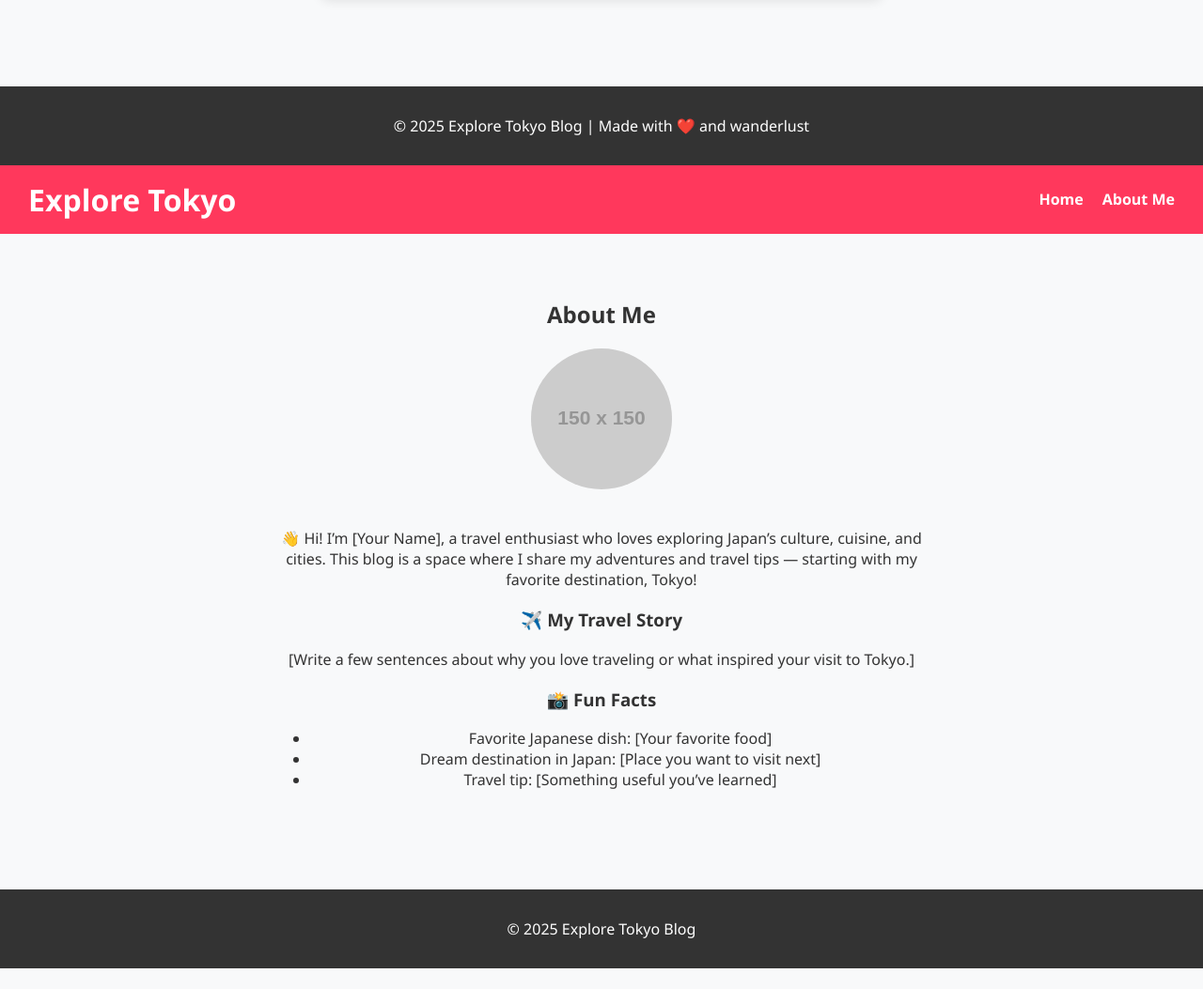
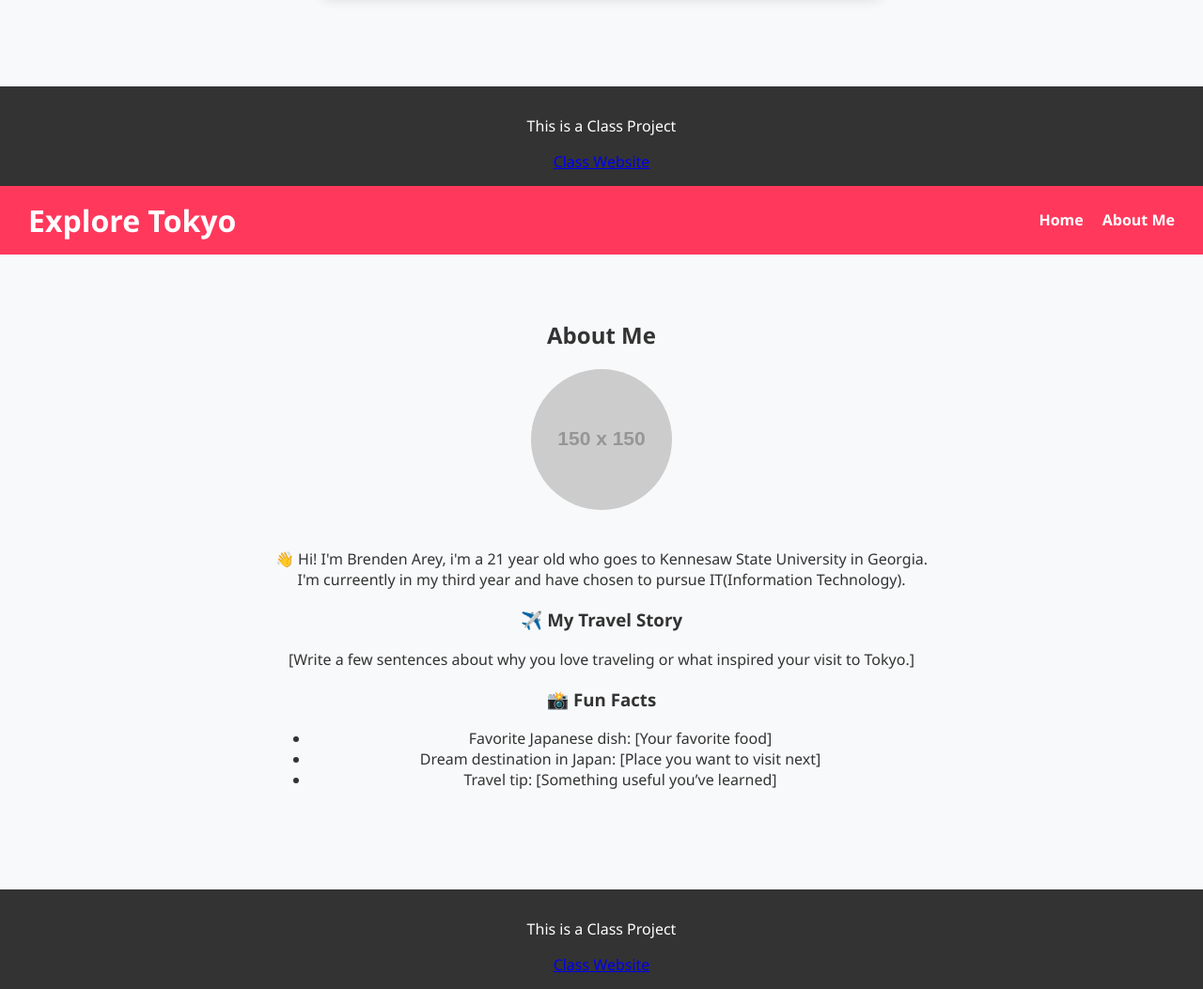
Before and after one commit to BrendenArey04/Tokyo-Blog, a plain HTML site: page index.html in a window 1280 px wide. Shown: the part 2689-3742 px from the top of the page at 94% size. Before the commit the page ends 3720 px from the top, so only its background shows below. Drawn offline with Linux system fonts and the light colour scheme; placeholder pictures from the web are drawn by us.

Commit message:
Update index.html

```diff
--- a/index.html
+++ b/index.html
@@ -66,9 +66,9 @@
 
   <!-- Footer -->
   <footer>
-    <p>© 2025 Explore Tokyo Blog | Made with ❤️ and wanderlust</p>
+    <p>This is a Class Project</p>
+     <a href="https://kennesaw.view.usg.edu/d2l/home/3684194" target="_blank">Class Website</a>
   </footer>
-
 </body>
 </html>
 
@@ -97,8 +97,8 @@
   <!-- About Me Section -->
   <section class="about">
     <h2>About Me</h2>
-    <img src="https://via.placeholder.com/150" alt="Your Photo">
-    <p>👋 Hi! I’m [Your Name], a travel enthusiast who loves exploring Japan’s culture, cuisine, and cities. This blog is a space where I share my adventures and travel tips — starting with my favorite destination, Tokyo!</p>
+    <img src="https://via.placeholder.com/150" alt="Brenden Arey">
+    <p>👋 Hi! I'm Brenden Arey, i'm a 21 year old who goes to Kennesaw State University in Georgia. I'm curreently in my third year and have chosen to pursue IT(Information Technology).</p>
 
     <h3>✈️ My Travel Story</h3>
     <p>[Write a few sentences about why you love traveling or what inspired your visit to Tokyo.]</p>
@@ -113,7 +113,8 @@
 
   <!-- Footer -->
   <footer>
-    <p>© 2025 Explore Tokyo Blog</p>
+    <p>This is a Class Project</p>
+     <a href="https://kennesaw.view.usg.edu/d2l/home/3684194" target="_blank">Class Website</a>
   </footer>
 
 </body>
```
